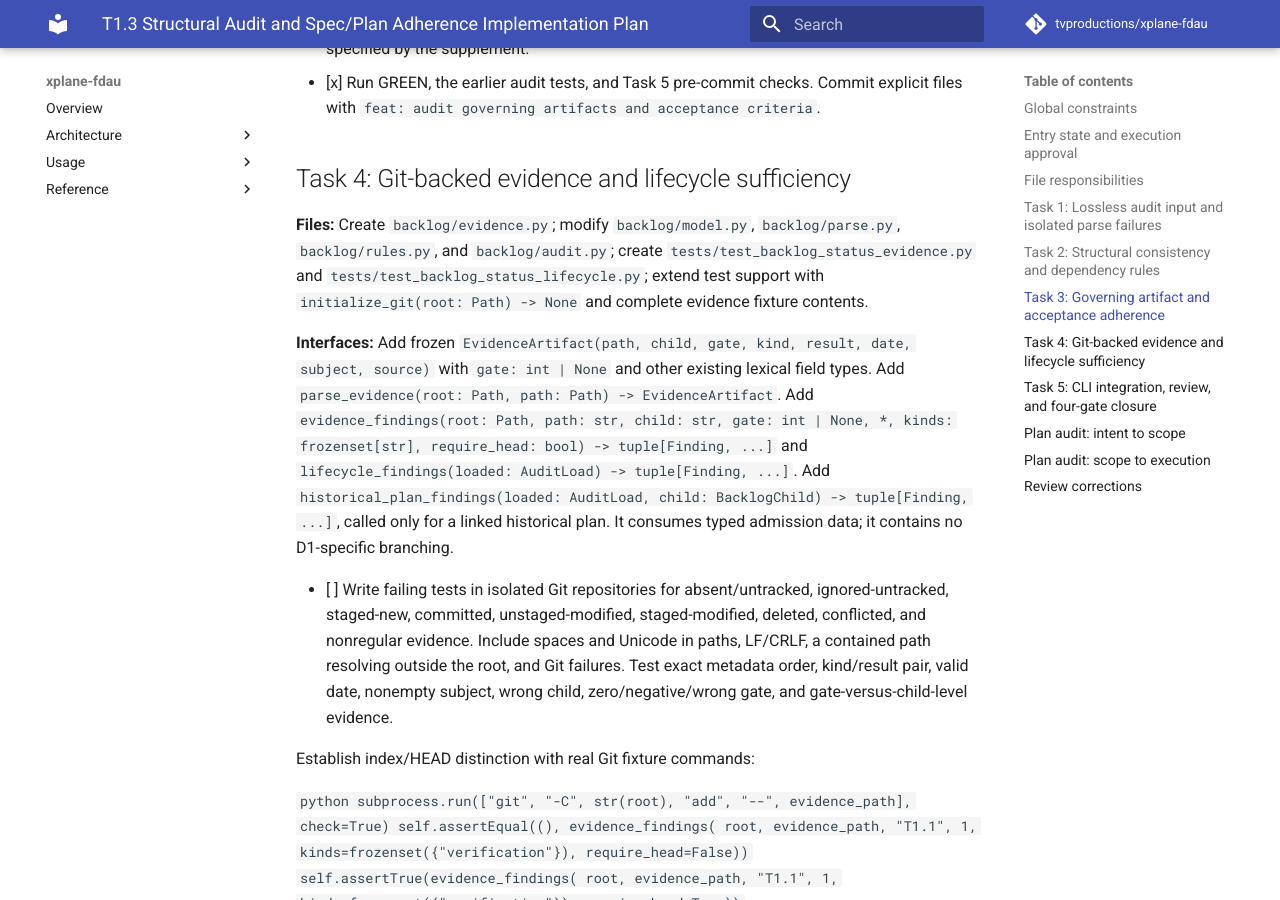
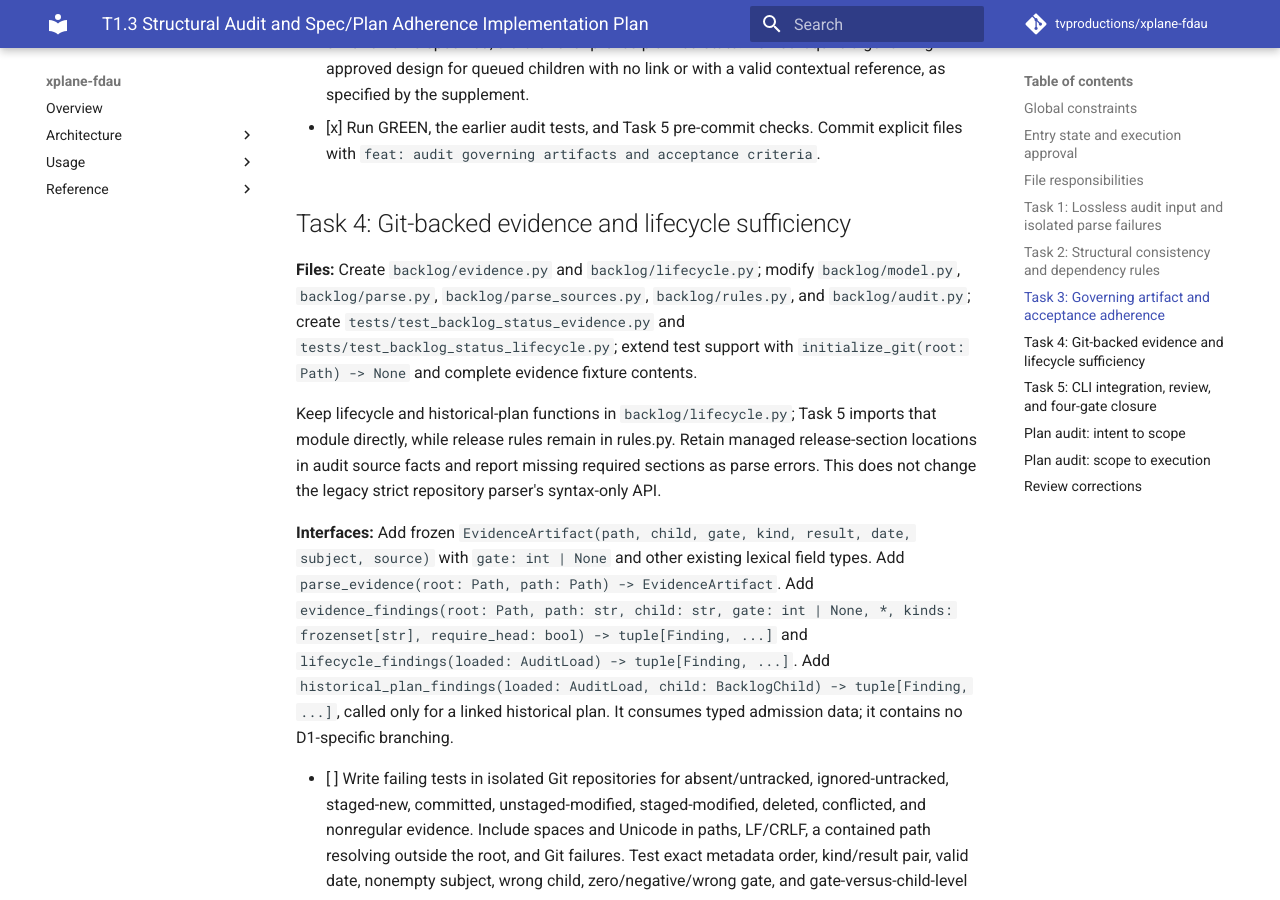
Before and after one commit to tvproductions/xplane-fdau, an MkDocs documentation site: the page built from docs/superpowers/plans/2026-09-05-t1-3-structural-audit.md, in a window 1280 px wide and 900 px high, scrolled down 7700 px. Built offline with MkDocs 1.6.1 and Material for MkDocs 9.7.7, drawn with Linux system fonts in a browser that asks for light colours; comment, search, counter and statistics services are not loaded; some of the changed text lies outside the part shown.

Commit message:
docs: separate lifecycle audit and retain release source context

```diff
--- a/docs/superpowers/plans/2026-09-05-t1-3-structural-audit.md
+++ b/docs/superpowers/plans/2026-09-05-t1-3-structural-audit.md
@@ -78,7 +78,8 @@ All implementation paths in the table are relative to
 | `backlog/model.py` | Frozen audit input and evidence types, preserving report types |
 | `backlog/parse.py` | Public strict document/evidence parsers and source facts |
 | `backlog/parse_sources.py` (new) | Source-fact extraction composed through public APIs |
-| `backlog/rules.py` (new) | Identity, inventory, dependency, lifecycle, and release checks |
+| `backlog/rules.py` (new) | Identity, inventory, dependency, and release checks |
+| `backlog/lifecycle.py` (new) | Lifecycle sufficiency and frozen historical-plan admission |
 | `backlog/adherence.py` (new) | Design/plan coverage, metadata, and gate-text agreement |
 | `backlog/evidence.py` (new) | Contained regular-file and index/HEAD evidence eligibility |
 | `backlog/audit.py` (new) | Independent loading, rule composition, finding sort |
@@ -316,11 +317,18 @@ a governing design. Discovered active designs still receive metadata checks.
 
 ## Task 4: Git-backed evidence and lifecycle sufficiency
 
-**Files:** Create `backlog/evidence.py`; modify `backlog/model.py`,
-`backlog/parse.py`, `backlog/rules.py`, and `backlog/audit.py`; create
+**Files:** Create `backlog/evidence.py` and `backlog/lifecycle.py`; modify
+`backlog/model.py`, `backlog/parse.py`, `backlog/parse_sources.py`,
+`backlog/rules.py`, and `backlog/audit.py`; create
 `tests/test_backlog_status_evidence.py` and
 `tests/test_backlog_status_lifecycle.py`; extend test support with
 `initialize_git(root: Path) -> None` and complete evidence fixture contents.
+
+Keep lifecycle and historical-plan functions in `backlog/lifecycle.py`;
+Task 5 imports that module directly, while release rules remain in rules.py.
+Retain managed release-section locations in audit source facts and report
+missing required sections as parse errors. This does not change the legacy
+strict repository parser's syntax-only API.
 
 **Interfaces:** Add frozen `EvidenceArtifact(path, child, gate, kind, result,
 date, subject, source)` with `gate: int | None` and other existing lexical
```
